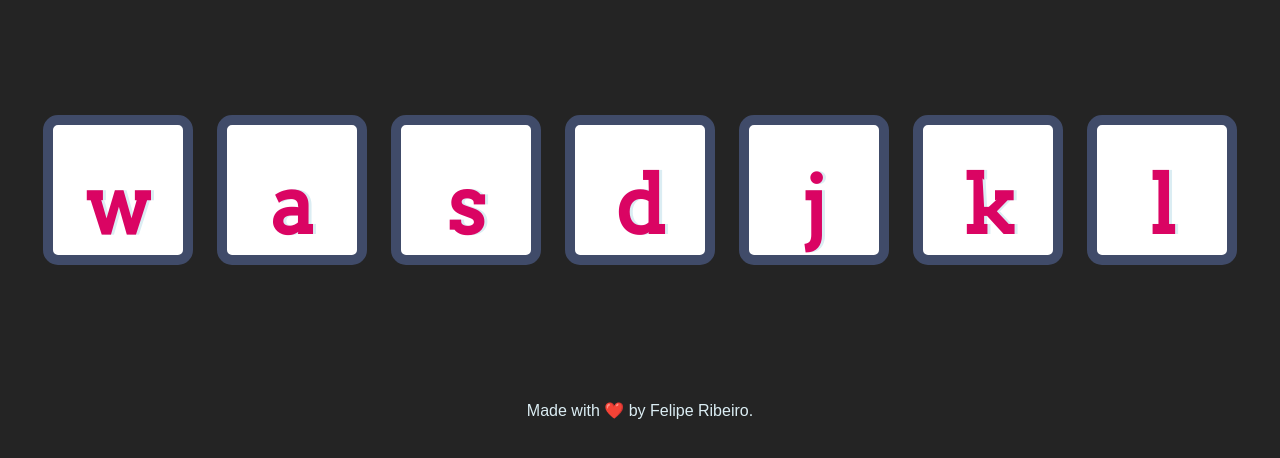
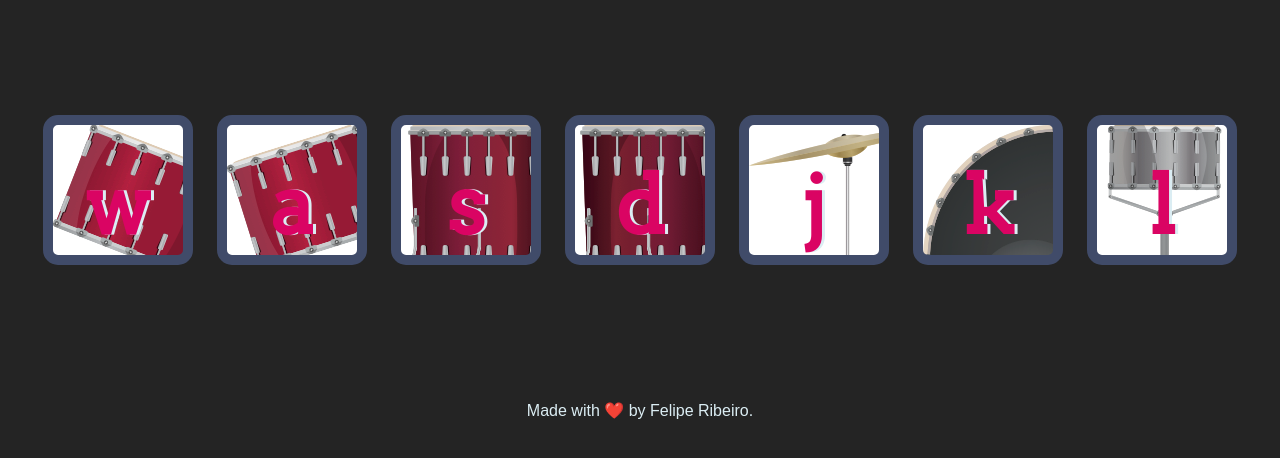
Before and after one commit to felipeinnit/Virtual_Drum, a plain HTML site: page index.html in a window 1280 px wide. Shown: the part 174-632 px from the top of the page. Drawn offline with Linux system fonts and the light colour scheme.

Commit message:
Update styles.css
images linked

```diff
--- a/styles.css
+++ b/styles.css
@@ -16,24 +16,31 @@ footer {
 }
 
 .w {
+  background-image: url(images/tom1.png);
 }
 
 .a {
+  background-image: url(images/tom2.png);
 }
 
 .s {
+  background-image: url(images/tom3.png);
 }
 
 .d {
+  background-image: url(images/tom4.png);
 }
 
 .j {
+  background-image: url(images/crash.png);
 }
 
 .k {
+  background-image: url(images/kick.png);
 }
 
 .l {
+  background-image: url(images/snare.png);
 }
 
 .set {
```
